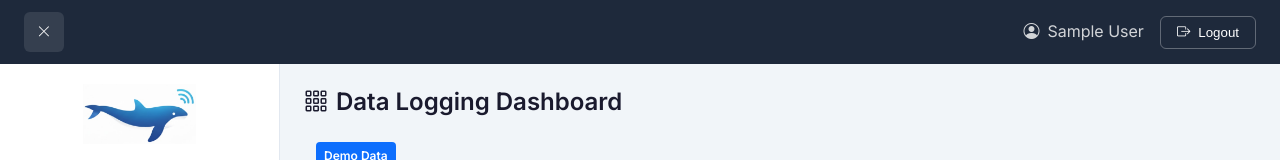
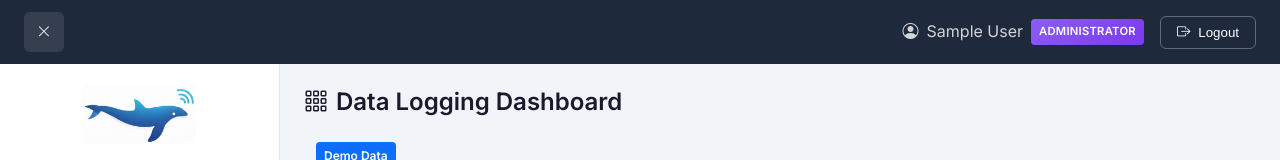
Before and after one commit to AllaYar1988/Orca_Front, a React (Vite) app: page /iot/dashboard in a window 1280 px wide. Shown: the top 160 px of the page. Built offline with nearby package versions, Linux system fonts and the light colour scheme; no server answers; sample sign-in values are in the browser's storage.

Commit message:
Add role-based access control to frontend
- Add roles config with permissions (admin, user, viewer)
- Add usePermissions hook for permission checks
- Show role badge in navbar
- Hide edit buttons for viewers in config tab

```diff
--- a/src/iot/components/IotLayout.jsx
+++ b/src/iot/components/IotLayout.jsx
@@ -1,6 +1,7 @@
 import { useState, useEffect } from 'react';
 import { Link, useNavigate, useLocation } from 'react-router-dom';
 import { useIotAuth } from '../context/IotAuthContext';
+import { usePermissions } from '../hooks/usePermissions';
 import { getUserCompanies, getCompanyDevices } from '../api/devices';
 import CompanyIcon from './CompanyIcon';
 import orcaLogo from '../../assets/orca.png';
@@ -9,6 +10,7 @@ import '../styles/sensor-components.css';
 
 const IotLayout = ({ children }) => {
   const { iotUser, iotLogout } = useIotAuth();
+  const { roleLabel, isAdmin, isViewer } = usePermissions();
   const [companies, setCompanies] = useState([]);
   const [expandedCompanies, setExpandedCompanies] = useState({});
   const [companyDevices, setCompanyDevices] = useState({});
@@ -91,6 +93,9 @@ const IotLayout = ({ children }) => {
             <div className="iot-user-info">
               <i className="bi bi-person-circle"></i>
               <span>{iotUser?.name || iotUser?.username}</span>
+              <span className={`iot-role-badge ${isAdmin ? 'admin' : isViewer ? 'viewer' : 'user'}`}>
+                {roleLabel}
+              </span>
             </div>
             <button className="iot-logout-btn" onClick={iotLogout}>
               <i className="bi bi-box-arrow-right"></i>
--- /dev/null
+++ b/src/iot/config/roles.js
@@ -0,0 +1,120 @@
+/**
+ * User Roles Configuration
+ * Defines access levels and their permissions
+ */
+
+// Role constants
+export const ROLES = {
+  ADMIN: 'admin',
+  USER: 'user',
+  VIEWER: 'viewer'
+};
+
+// Role display labels
+export const ROLE_LABELS = {
+  [ROLES.ADMIN]: 'Administrator',
+  [ROLES.USER]: 'User',
+  [ROLES.VIEWER]: 'Viewer'
+};
+
+// Role descriptions
+export const ROLE_DESCRIPTIONS = {
+  [ROLES.ADMIN]: 'Full access: can view, edit, configure, and manage users',
+  [ROLES.USER]: 'Standard access: can view and edit devices/settings',
+  [ROLES.VIEWER]: 'Read-only access: can only view dashboards and data'
+};
+
+// Permission definitions
+export const PERMISSIONS = {
+  // Viewing permissions
+  VIEW_DASHBOARD: 'view_dashboard',
+  VIEW_DEVICES: 'view_devices',
+  VIEW_LOGS: 'view_logs',
+  VIEW_CONFIG: 'view_config',
+
+  // Editing permissions
+  EDIT_DEVICES: 'edit_devices',
+  EDIT_CONFIG: 'edit_config',
+
+  // Management permissions (admin only)
+  MANAGE_USERS: 'manage_users',
+  MANAGE_COMPANIES: 'manage_companies'
+};
+
+// Role-to-permissions mapping
+export const ROLE_PERMISSIONS = {
+  [ROLES.ADMIN]: [
+    PERMISSIONS.VIEW_DASHBOARD,
+    PERMISSIONS.VIEW_DEVICES,
+    PERMISSIONS.VIEW_LOGS,
+    PERMISSIONS.VIEW_CONFIG,
+    PERMISSIONS.EDIT_DEVICES,
+    PERMISSIONS.EDIT_CONFIG,
+    PERMISSIONS.MANAGE_USERS,
+    PERMISSIONS.MANAGE_COMPANIES
+  ],
+  [ROLES.USER]: [
+    PERMISSIONS.VIEW_DASHBOARD,
+    PERMISSIONS.VIEW_DEVICES,
+    PERMISSIONS.VIEW_LOGS,
+    PERMISSIONS.VIEW_CONFIG,
+    PERMISSIONS.EDIT_DEVICES,
+    PERMISSIONS.EDIT_CONFIG
+  ],
+  [ROLES.VIEWER]: [
+    PERMISSIONS.VIEW_DASHBOARD,
+    PERMISSIONS.VIEW_DEVICES,
+    PERMISSIONS.VIEW_LOGS,
+    PERMISSIONS.VIEW_CONFIG
+  ]
+};
+
+/**
+ * Check if a role has a specific permission
+ * @param {string} role - The user's role
+ * @param {string} permission - The permission to check
+ * @returns {boolean}
+ */
+export const hasPermission = (role, permission) => {
+  const permissions = ROLE_PERMISSIONS[role];
+  return permissions ? permissions.includes(permission) : false;
+};
+
+/**
+ * Check if a role can edit (admin or user)
+ * @param {string} role - The user's role
+ * @returns {boolean}
+ */
+export const canEdit = (role) => {
+  return role === ROLES.ADMIN || role === ROLES.USER;
+};
+
+/**
+ * Check if a role can manage (admin only)
+ * @param {string} role - The user's role
+ * @returns {boolean}
+ */
+export const canManage = (role) => {
+  return role === ROLES.ADMIN;
+};
+
+/**
+ * Check if role is viewer (read-only)
+ * @param {string} role - The user's role
+ * @returns {boolean}
+ */
+export const isViewer = (role) => {
+  return role === ROLES.VIEWER;
+};
+
+export default {
+  ROLES,
+  ROLE_LABELS,
+  ROLE_DESCRIPTIONS,
+  PERMISSIONS,
+  ROLE_PERMISSIONS,
+  hasPermission,
+  canEdit,
+  canManage,
+  isViewer
+};
--- /dev/null
+++ b/src/iot/hooks/usePermissions.js
@@ -0,0 +1,74 @@
+import { useMemo } from 'react';
+import { useIotAuth } from '../context/IotAuthContext';
+import {
+  ROLES,
+  PERMISSIONS,
+  hasPermission as checkPermission,
+  canEdit as checkCanEdit,
+  canManage as checkCanManage,
+  isViewer as checkIsViewer,
+  ROLE_LABELS
+} from '../config/roles';
+
+/**
+ * Hook for checking user permissions
+ * @returns {Object} Permission checking functions and user role info
+ */
+export const usePermissions = () => {
+  const { iotUser } = useIotAuth();
+
+  // Get user's role (default to 'user' if not set)
+  const role = useMemo(() => {
+    return iotUser?.role || ROLES.USER;
+  }, [iotUser]);
+
+  // Get role label for display
+  const roleLabel = useMemo(() => {
+    return ROLE_LABELS[role] || 'User';
+  }, [role]);
+
+  // Check if user has a specific permission
+  const hasPermission = (permission) => {
+    return checkPermission(role, permission);
+  };
+
+  // Check if user can edit (admin or user, not viewer)
+  const canEdit = useMemo(() => {
+    return checkCanEdit(role);
+  }, [role]);
+
+  // Check if user can manage (admin only)
+  const canManage = useMemo(() => {
+    return checkCanManage(role);
+  }, [role]);
+
+  // Check if user is viewer (read-only)
+  const isViewer = useMemo(() => {
+    return checkIsViewer(role);
+  }, [role]);
+
+  // Check if user is admin
+  const isAdmin = useMemo(() => {
+    return role === ROLES.ADMIN;
+  }, [role]);
+
+  // Check if user is regular user role
+  const isUser = useMemo(() => {
+    return role === ROLES.USER;
+  }, [role]);
+
+  return {
+    role,
+    roleLabel,
+    hasPermission,
+    canEdit,
+    canManage,
+    isViewer,
+    isAdmin,
+    isUser,
+    // Export permission constants for convenience
+    PERMISSIONS
+  };
+};
+
+export default usePermissions;
--- a/src/iot/pages/IotDeviceView.jsx
+++ b/src/iot/pages/IotDeviceView.jsx
@@ -1,6 +1,7 @@
 import { useState, useEffect, useCallback, useRef } from 'react';
 import { Link, useParams, useSearchParams } from 'react-router-dom';
 import { useIotAuth } from '../context/IotAuthContext';
+import { usePermissions } from '../hooks/usePermissions';
 import { getDeviceDetails, getDeviceLogsRange, getDeviceEvents, getDeviceConfigs, getDeviceLastUpdate, getSensorConfigs, saveSensorConfig } from '../api/devices';
 import IotLayout from '../components/IotLayout';
 import SensorReadingCard from '../components/SensorReadingCard';
@@ -26,6 +27,7 @@ const getNow = () => {
 
 const IotDeviceView = () => {
   const { iotUser } = useIotAuth();
+  const { canEdit } = usePermissions();
   const { companyId, deviceId } = useParams();
   const [searchParams, setSearchParams] = useSearchParams();
 
@@ -317,6 +319,7 @@ const IotDeviceView = () => {
                 sensorConfigs={sensorConfigs}
                 availableKeys={availableKeys}
                 deviceId={deviceId}
+                canEdit={canEdit}
                 onSensorConfigUpdate={(updated) => {
                   setSensorConfigs(prev => {
                     const idx = prev.findIndex(c => c.log_key === updated.log_key);
@@ -647,7 +650,7 @@ const EventsTab = ({ events }) => (
 );
 
 // Config Tab with Sensor Configuration
-const ConfigTab = ({ configs, sensorConfigs, availableKeys, deviceId, onSensorConfigUpdate }) => {
+const ConfigTab = ({ configs, sensorConfigs, availableKeys, deviceId, canEdit, onSensorConfigUpdate }) => {
   const [editingKey, setEditingKey] = useState(null);
   const [editForm, setEditForm] = useState({});
   const [saving, setSaving] = useState(false);
@@ -768,7 +771,7 @@ const ConfigTab = ({ configs, sensorConfigs, availableKeys, deviceId, onSensorCo
               {/* Configured sensors */}
               {sensorConfigs.map(config => (
                 <div key={config.log_key} className="sensor-config-item">
-                  {editingKey === config.log_key ? (
+                  {editingKey === config.log_key && canEdit ? (
                     // Edit Form
                     <SensorConfigForm
                       form={editForm}
@@ -783,6 +786,7 @@ const ConfigTab = ({ configs, sensorConfigs, availableKeys, deviceId, onSensorCo
                     <SensorConfigDisplay
                       config={config}
                       onEdit={() => handleEdit(config)}
+                      canEdit={canEdit}
                     />
                   )}
                 </div>
@@ -791,7 +795,7 @@ const ConfigTab = ({ configs, sensorConfigs, availableKeys, deviceId, onSensorCo
               {/* Unconfigured sensors */}
               {unconfiguredKeys.map(key => (
                 <div key={key} className="sensor-config-item unconfigured">
-                  {editingKey === key ? (
+                  {editingKey === key && canEdit ? (
                     <SensorConfigForm
                       form={editForm}
                       setForm={setEditForm}
@@ -806,12 +810,14 @@ const ConfigTab = ({ configs, sensorConfigs, availableKeys, deviceId, onSensorCo
                         <code>{key}</code>
                         <span className="iot-badge warning">Not configured</span>
                       </div>
+                      {canEdit && (
                         <button
                           className="iot-btn-sm iot-btn-primary"
                           onClick={() => handleAddNew(key)}
                         >
                           <i className="bi bi-plus"></i> Configure
                         </button>
+                      )}
                     </div>
                   )}
                 </div>
@@ -847,7 +853,7 @@ const ConfigTab = ({ configs, sensorConfigs, availableKeys, deviceId, onSensorCo
 };
 
 // Sensor Config Display Component
-const SensorConfigDisplay = ({ config, onEdit }) => {
+const SensorConfigDisplay = ({ config, onEdit, canEdit }) => {
   const sensorType = SENSOR_TYPES[config.sensor_type] || SENSOR_TYPES.GEN;
 
   return (
@@ -858,9 +864,11 @@ const SensorConfigDisplay = ({ config, onEdit }) => {
           <code className="sensor-config-key">{config.log_key}</code>
           {config.label && <span className="sensor-config-label">{config.label}</span>}
         </div>
+        {canEdit && (
           <button className="iot-btn-sm iot-btn-outline" onClick={onEdit}>
             <i className="bi bi-pencil"></i> Edit
           </button>
+        )}
       </div>
 
       <div className="sensor-config-details">
--- a/src/iot/styles/iot.css
+++ b/src/iot/styles/iot.css
@@ -1450,3 +1450,28 @@
   color: var(--iot-primary);
   font-weight: 600;
 }
+
+/* Role Badge */
+.iot-role-badge {
+  font-size: 0.7rem;
+  padding: 0.2rem 0.5rem;
+  border-radius: 0.25rem;
+  font-weight: 600;
+  text-transform: uppercase;
+  letter-spacing: 0.025em;
+}
+
+.iot-role-badge.admin {
+  background: linear-gradient(135deg, #8b5cf6, #7c3aed);
+  color: #fff;
+}
+
+.iot-role-badge.user {
+  background: linear-gradient(135deg, #3b82f6, #2563eb);
+  color: #fff;
+}
+
+.iot-role-badge.viewer {
+  background: linear-gradient(135deg, #6b7280, #4b5563);
+  color: #fff;
+}
```
Lines whose indentation alone changed are shown as unchanged.
